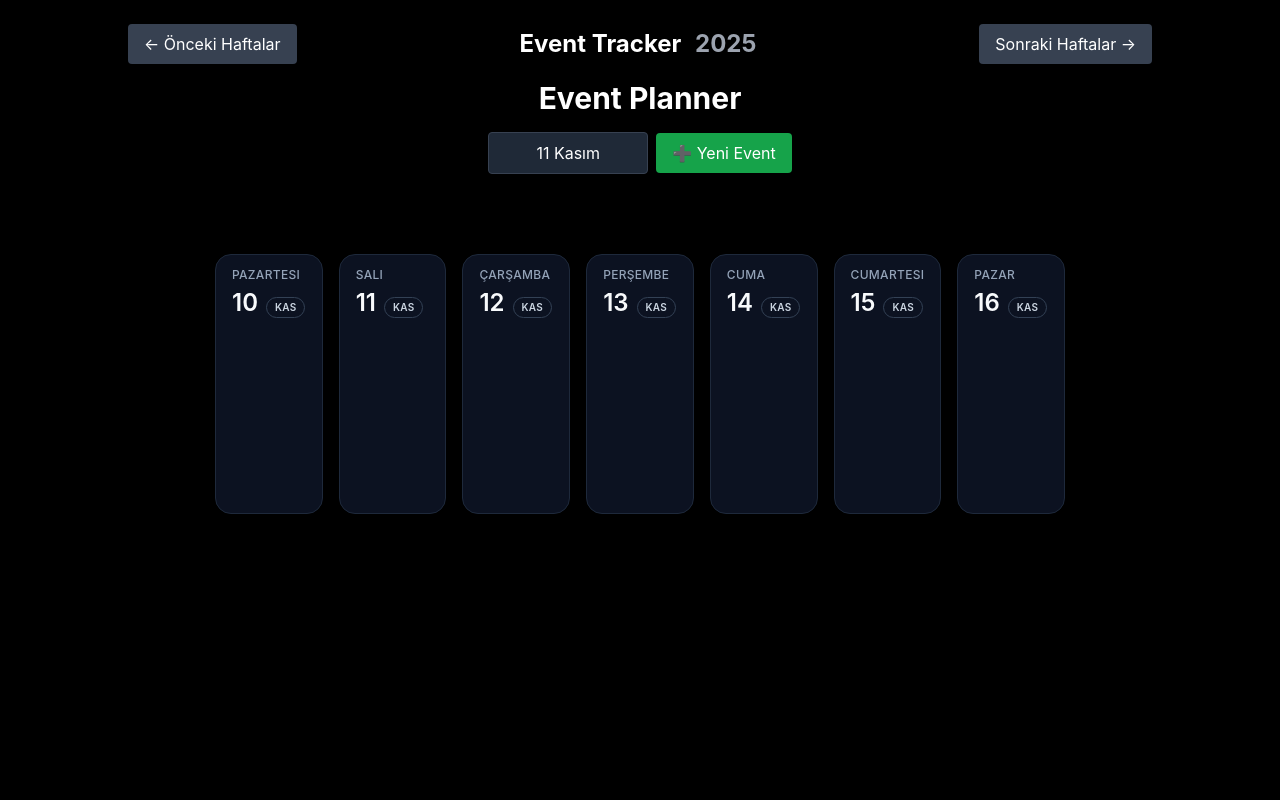
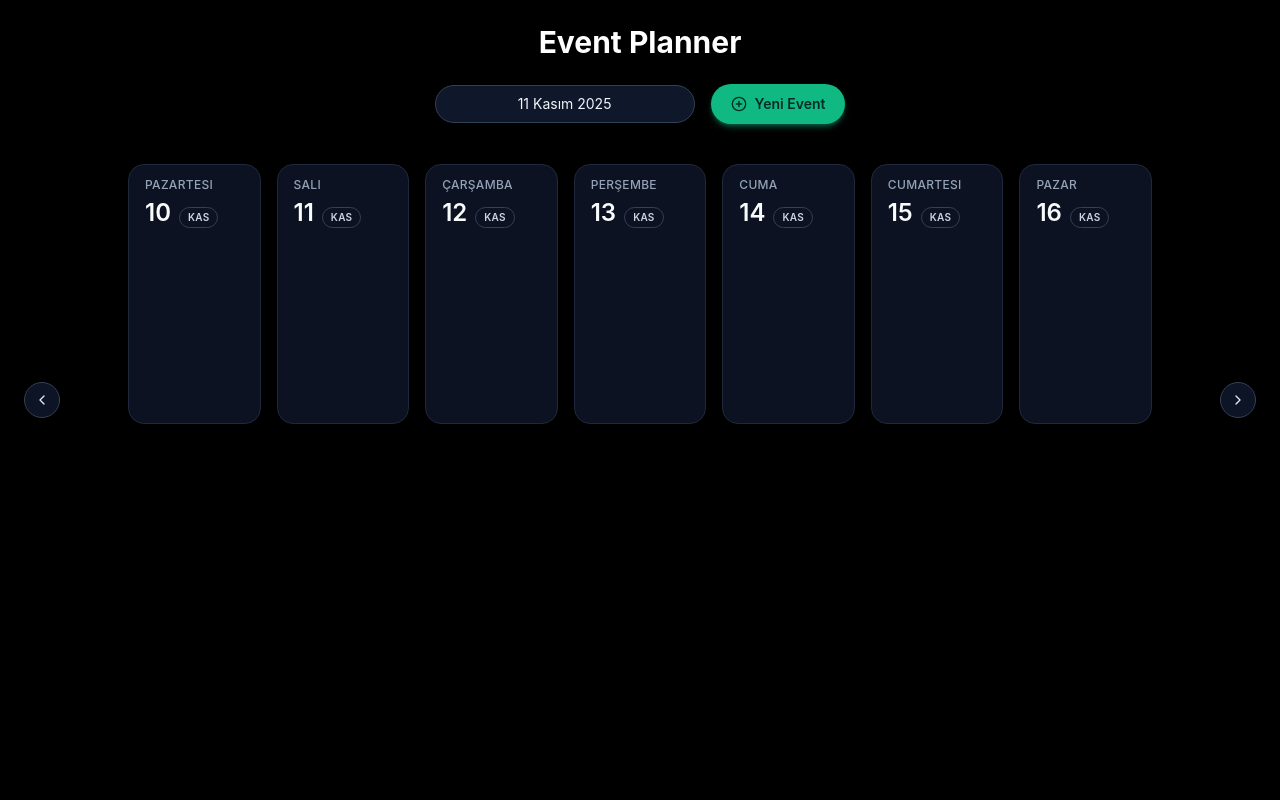
Before and after one commit to yunushmrc/weekly-event-planner, a React (Vite) app: page / in a window 1280 px wide. Shown: the top 800 px of the page. Built offline with nearby package versions, Linux system fonts and the light colour scheme.

Commit message:
sayfa düzeni düzeldi

```diff
--- a/src/App.jsx
+++ b/src/App.jsx
@@ -10,6 +10,7 @@ import { getWeekDates, daysOfWeek } from "./utils/weekUtils";
 import DayColumn from "./components/DayColumn";
 import { arrayMove } from "@dnd-kit/sortable";
 import "./datepicker-theme.css";
+import { PlusCircle, ChevronLeft, ChevronRight } from "lucide-react";
 
 // Tarihi "2025-11-03" gibi key'e çeviren fonksiyon
 const getDateKey = (date) => {
@@ -154,30 +155,12 @@ export default function App() {
 
   return (
     <DndContext onDragStart={handleDragStart} onDragEnd={handleDragEnd}>
-      <div className="p-6 flex flex-col items-center bg-black min-h-screen text-white">
-        <div className="flex justify-between items-center w-full max-w-5xl mb-4">
-          <button
-            onClick={() => setWeekOffset(weekOffset - 1)}
-            className="bg-gray-700 hover:bg-gray-600 text-white px-4 py-2 rounded"
-          >
-            ← Önceki Haftalar
-          </button>
+      <div className="relative p-6 flex flex-col items-center bg-black min-h-screen text-white">
+        {/* BAŞLIK */}
+        <h1 className="text-3xl font-bold mb-6">Event Planner</h1>
 
-          <h1 className="text-2xl font-bold text-white">
-            Event Tracker{" "}
-            <span className="text-gray-400 ml-2">{weekDates[0].year}</span>
-          </h1>
-
-          <button
-            onClick={() => setWeekOffset(weekOffset + 1)}
-            className="bg-gray-700 hover:bg-gray-600 text-white px-4 py-2 rounded"
-          >
-            Sonraki Haftalar →
-          </button>
-        </div>
-        <h1 className="text-3xl font-bold mb-4">Event Planner</h1>
-        {/* Yeni spor ekleme */}
-        <div className="flex flex-wrap gap-2 items-center mb-8">
+        {/* TARİH SEÇİCİ + YENİ EVENT */}
+        <div className="flex items-center gap-4 mb-8">
           <DatePicker
             selected={newEvent.date}
             onChange={(date) => {
@@ -188,20 +171,22 @@ export default function App() {
               });
             }}
             locale={tr}
-            dateFormat="dd MMMM"
-            className="bg-gray-800 border border-gray-700 px-3 py-2 rounded text-white w-40 text-center"
+            dateFormat="dd MMMM yyyy"
+            className="bg-slate-900 border border-slate-700 rounded-full px-5 py-2 text-sm text-slate-100 text-center shadow-md shadow-black/40 focus:outline-none focus:ring-2 focus:ring-emerald-500/60"
           />
+
           <button
             onClick={() => setShowModal(true)}
-            className="flex items-center gap-2 bg-green-600 hover:bg-green-700 px-4 py-2 rounded"
+            className="inline-flex items-center gap-2 rounded-full bg-emerald-500 hover:bg-emerald-400 px-5 py-2.5 text-sm font-semibold text-emerald-950 shadow-md shadow-emerald-500/40 transition-colors"
           >
-            ➕ Yeni Event
+            <PlusCircle className="w-4 h-4" />
+            Yeni Event
           </button>
         </div>
-        {/* Haftalık görünüm */}
-        <div className="p-6 flex flex-col items-center bg-black min-h-screen text-white">
-          {/* Haftalık görünüm */}
-          <div className="grid grid-cols-1 sm:grid-cols-2 md:grid-cols-4 lg:grid-cols-7 gap-4 w-full max-w-5xl mt-6">
+
+        {/* HAFTALIK GÖRÜNÜM – TEK GRID */}
+        <div className="w-full max-w-5xl">
+          <div className="grid grid-cols-1 sm:grid-cols-2 md:grid-cols-4 lg:grid-cols-7 gap-4 mt-2">
             {weekDates.map(({ day, dateLabel, iso }) => (
               <DayColumn
                 key={iso}
@@ -215,11 +200,31 @@ export default function App() {
               />
             ))}
           </div>
+        </div>
 
+        {/* HAFTALAR ARASI GEÇİŞ OKLARI – EKRAN ORTASI, SAĞ/SOL */}
+        <button
+          onClick={() => setWeekOffset(weekOffset - 1)}
+          className="fixed left-6 top-1/2 -translate-y-1/2 inline-flex items-center justify-center h-9 w-9 rounded-full bg-slate-900/90 hover:bg-slate-800 border border-slate-700 text-slate-200 shadow-lg shadow-black/40 transition-colors z-20"
+          aria-label="Önceki hafta"
+        >
+          <ChevronLeft className="w-4 h-4" />
+        </button>
+
+        <button
+          onClick={() => setWeekOffset(weekOffset + 1)}
+          className="fixed right-6 top-1/2 -translate-y-1/2 inline-flex items-center justify-center h-9 w-9 rounded-full bg-slate-900/90 hover:bg-slate-800 border border-slate-700 text-slate-200 shadow-lg shadow-black/40 transition-colors z-20"
+          aria-label="Sonraki hafta"
+        >
+          <ChevronRight className="w-4 h-4" />
+        </button>
+
+        {/* MODAL */}
         {showModal && (
           <div className="fixed inset-0 bg-black bg-opacity-60 flex justify-center items-center z-50">
             <div className="bg-gray-900 p-6 rounded-xl shadow-lg w-80">
               <h2 className="text-lg font-semibold mb-3">Yeni Event Ekle</h2>
+
               <select
                 className="w-full bg-gray-800 border border-gray-700 px-3 py-2 rounded mb-3 text-white"
                 value={eventType}
@@ -302,8 +307,7 @@ export default function App() {
           </div>
         )}
       </div>
-        );
-      </div>
+
       <DragOverlay>
         {activeEvent ? (
           <EventCard
```
Lines whose indentation alone changed are shown as unchanged.
